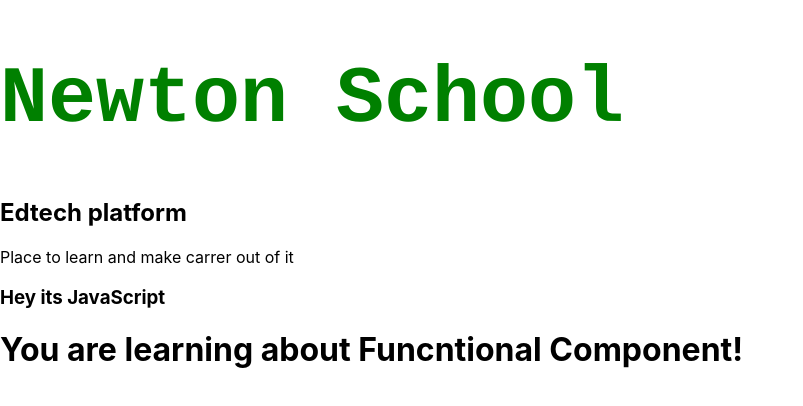
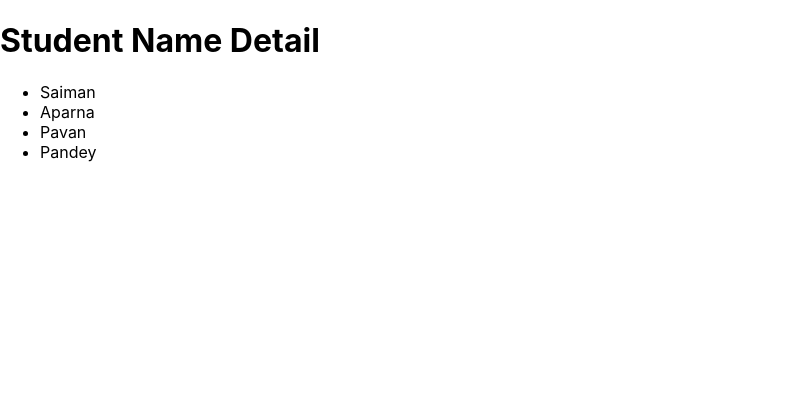
Before and after one commit to raghavendramj/NS_Rosalind_MERN, a React (Create React App) app in the folder ReactJS/newton-react-app/: page / in a window 1280 px wide. Shown: the top 406 px of the page, without its empty margins (0-803 px from the left). Built offline with nearby package versions, Linux system fonts and the light colour scheme.

Commit message:
Introduction to States in React!

```diff
--- a/ReactJS/newton-react-app/src/App.js
+++ b/ReactJS/newton-react-app/src/App.js
@@ -2,11 +2,13 @@
 import Product from "./product";
 import WelcomeMessage from "./components/messasge";
 import React from "react";
+import Student from "./components/student";
 
 function App() {
   return <React.Fragment>
-    <Product />
-    < WelcomeMessage />
+    {/* <Product />  */}
+    {/* <WelcomeMessage /> */}
+    < Student />
   </React.Fragment>
 }
 
--- /dev/null
+++ b/ReactJS/newton-react-app/src/components/student.jsx
@@ -0,0 +1,30 @@
+
+import React, { Component } from 'react';
+class Student extends Component {
+    constructor() {
+        super();
+        this.state = {
+            data: [
+                { id: 1, name: 'Saiman' },
+                { id: 2, name: 'Aparna' },
+                { id: 3, name: 'Pavan' },
+                { id: 4, name: 'Pandey' },
+            ]
+        }
+    }
+    render() {
+        return (
+            <div>
+                <h1>Student Name Detail</h1>
+                <ul>
+                    {this.state.data.map((nameObj) => {
+                        return <li key={nameObj.id}> {nameObj.name}</li>
+                    })}
+
+                </ul>
+            </div>
+        );
+    }
+}
+
+export default Student;
```
